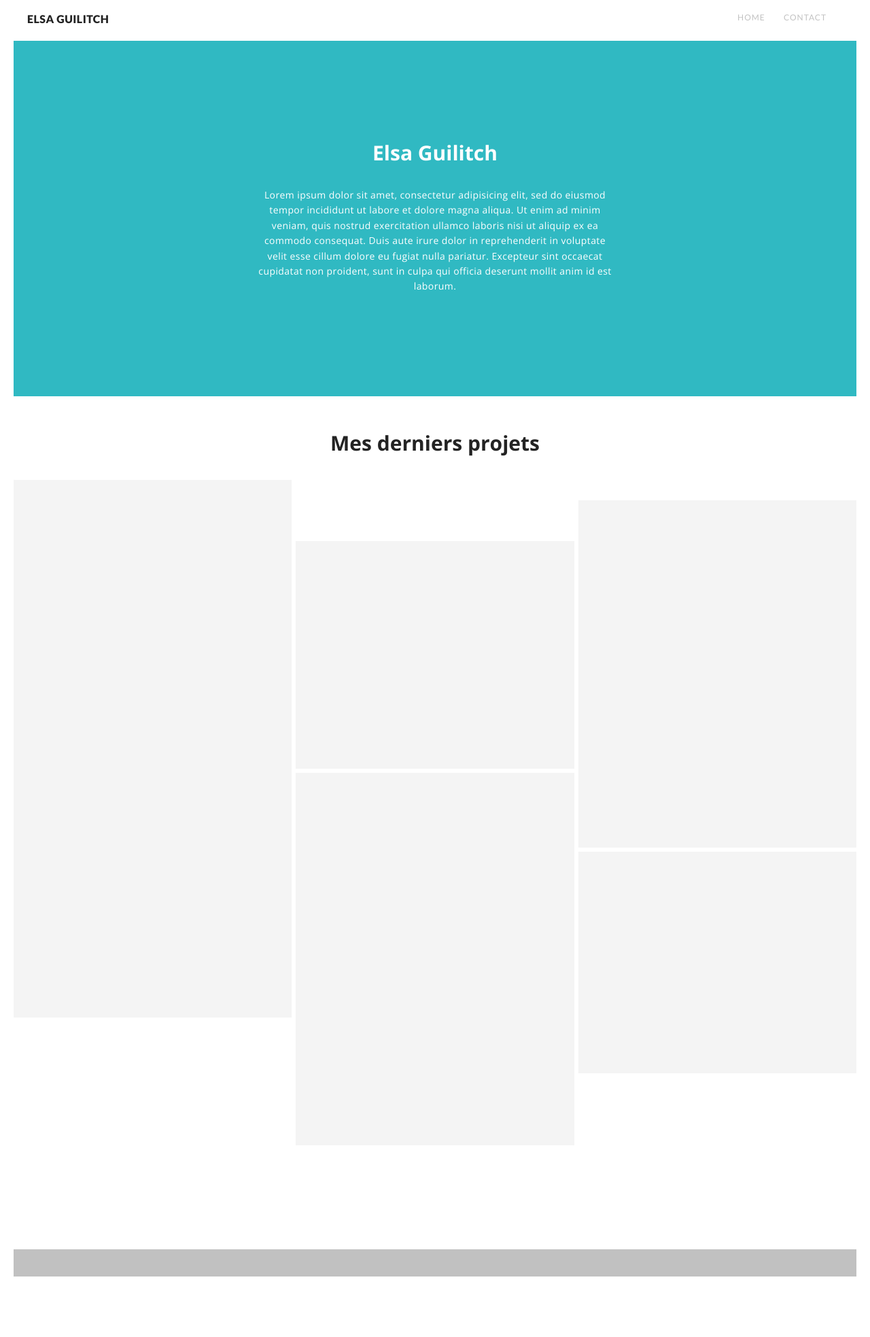
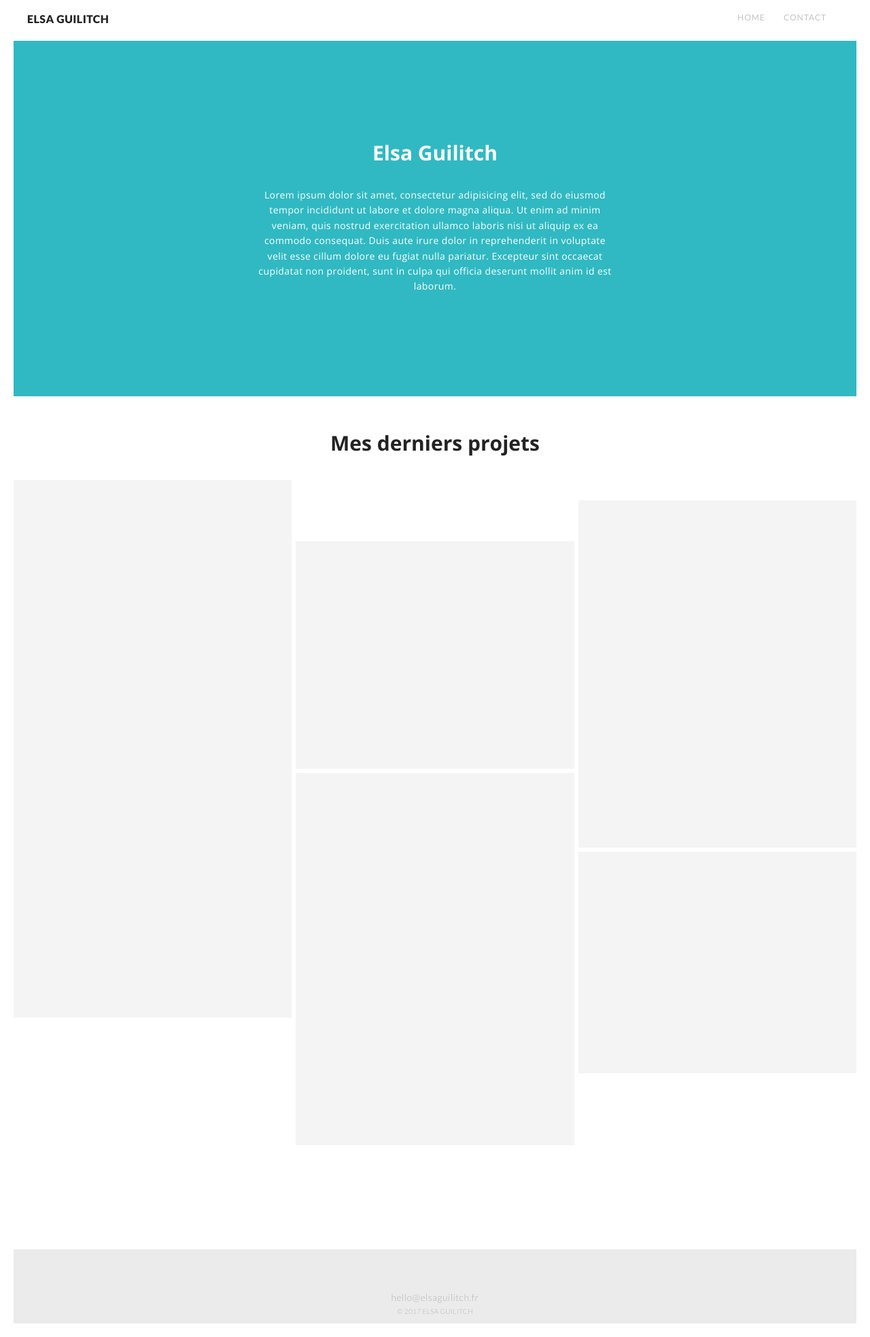
Before and after one commit to ElsaGuilitch/elsaguilitch.github.io, a Jekyll site: the page built from index.md, in a window 1280 px wide. Shown: the whole page at 68% size. Built offline with Jekyll 4.4.1, drawn with Linux system fonts in a browser that asks for light colours; before the commit the page ends 1898 px from its top, so only the background shows below that.

Commit message:
Footer Design test

```diff
--- a/_includes/footer.html
+++ b/_includes/footer.html
@@ -1,3 +1,3 @@
 <footer class="footer">
-
+    <span><span class="email">hello@elsaguilitch.fr</span><br>© 2017 ELSA GUILITCH</span>
 </footer>
--- a/_sass/_base.scss
+++ b/_sass/_base.scss
@@ -61,8 +61,22 @@ body {
   }
 
   footer.footer {
-    height: 40px;
-    background-color: #c1c1c1;
+    $color: #ebebeb;
+
+    padding: 60px 0 10px;
+    background-color: $color;
+    text-align: center;
+
+    span {
+      font-family: 'Lato', sans-serif;
+      font-size: 10px;
+      font-weight: 300;
+      color: darken($color, 22%);
+      line-height: 1.6em;
+      letter-spacing: 0.03em;
+
+      .email { font-size: 14px; }
+    }
   }
 
   // ----------------------------------------
```
